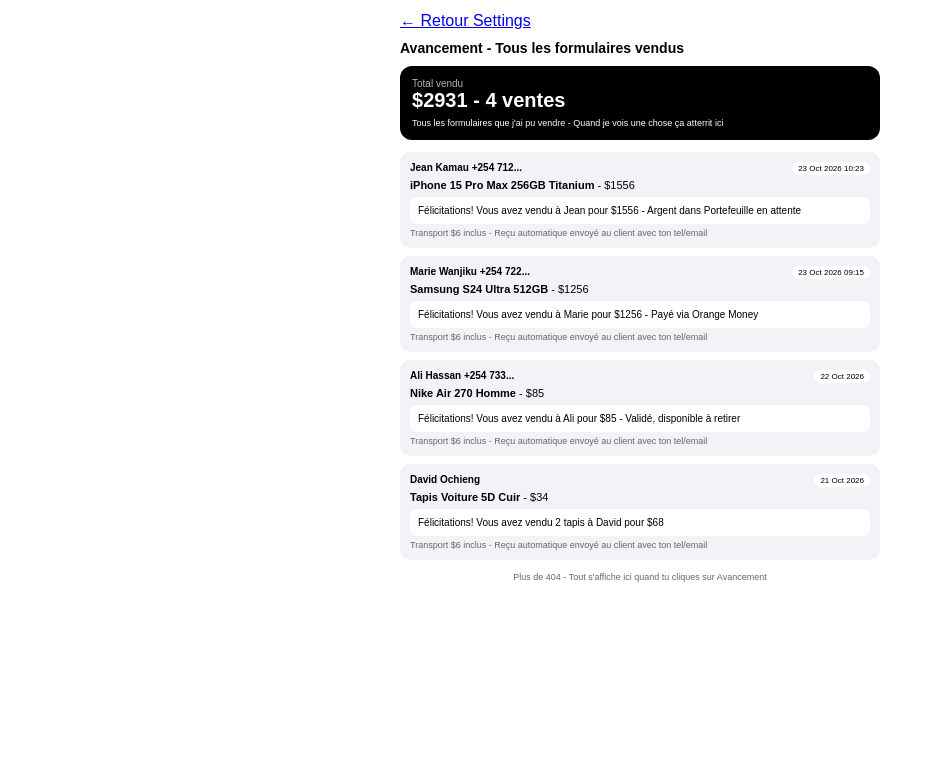
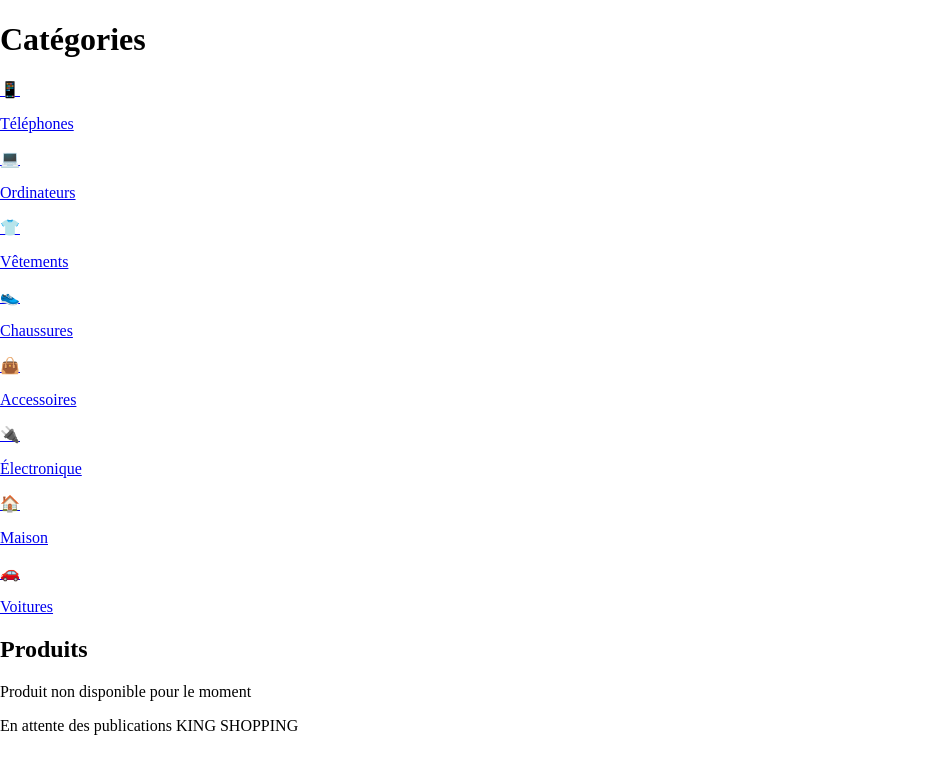
Before and after one commit to Shipping2026/nakatege-main, a Next.js app: page /avancement in a window 1280 px wide. Shown: the top 774 px of the page, without its empty margins (0-943 px from the left). Built offline with nearby package versions, Linux system fonts and the light colour scheme.

Commit message:
vider categories

```diff
--- a/app/avancement/page.tsx
+++ b/app/avancement/page.tsx
@@ -1,31 +1,54 @@
 "use client"
+
 import Link from "next/link"
-export default function Avancement(){
-  const ventes=[
-    {id:1, date:"23 Oct 2026 10:23", client:"Jean Kamau +254 712...", produit:"iPhone 15 Pro Max 256GB Titanium", montant:1556, transport:6, statut:"Félicitations! Vous avez vendu à Jean pour $1556 - Argent dans Portefeuille en attente"},
-    {id:2, date:"23 Oct 2026 09:15", client:"Marie Wanjiku +254 722...", produit:"Samsung S24 Ultra 512GB", montant:1256, transport:6, statut:"Félicitations! Vous avez vendu à Marie pour $1256 - Payé via Orange Money"},
-    {id:3, date:"22 Oct 2026", client:"Ali Hassan +254 733...", produit:"Nike Air 270 Homme", montant:85, transport:6, statut:"Félicitations! Vous avez vendu à Ali pour $85 - Validé, disponible à retirer"},
-    {id:4, date:"21 Oct 2026", client:"David Ochieng", produit:"Tapis Voiture 5D Cuir", montant:34, transport:6, statut:"Félicitations! Vous avez vendu 2 tapis à David pour $68"},
-  ]
-  const totalVendu = ventes.reduce((s,v)=>s+v.montant,0)
+
+const categories = [
+  { id: 1, name: "Téléphones", image: "📱" },
+  { id: 2, name: "Ordinateurs", image: "💻" },
+  { id: 3, name: "Vêtements", image: "👕" },
+  { id: 4, name: "Chaussures", image: "👟" },
+  { id: 5, name: "Accessoires", image: "👜" },
+  { id: 6, name: "Électronique", image: "🔌" },
+  { id: 7, name: "Maison", image: "🏠" },
+  { id: 8, name: "Voitures", image: "🚗" },
+]
+
+const produits: any[] = [] // VIDE
+
+export default function CategoriesPage() {
   return (
-    <div style={{maxWidth:480,margin:"0 auto",padding:12,fontFamily:"sans-serif",background:"#fff",minHeight:"100vh",paddingBottom:70}}>
-      <Link href="/parametres">← Retour Settings</Link>
-      <h1 style={{fontWeight:900,marginTop:10,fontSize:14}}>Avancement - Tous les formulaires vendus</h1>
-      <div style={{background:"#000",color:"#fff",borderRadius:12,padding:12,marginTop:10}}>
-        <div style={{fontSize:10,opacity:0.7}}>Total vendu</div>
-        <div style={{fontSize:20,fontWeight:900}}>${totalVendu} - {ventes.length} ventes</div>
-        <div style={{fontSize:9,marginTop:6}}>Tous les formulaires que j'ai pu vendre - Quand je vois une chose ça atterrit ici</div>
+    <div className="p-4 pb-20">
+      <h1 className="text-xl font-bold mb-4">Catégories</h1>
+
+      {/* LISTE CATEGORIES VERTICALE AVEC PHOTO A COTE */}
+      <div className="flex flex-col gap-3 mb-8">
+        {categories.map((cat) => (
+          <Link key={cat.id} href={`/categories/${cat.id}`}>
+            <div className="flex items-center gap-4 p-3 bg-white rounded-xl shadow-sm border">
+              <div className="w-14 h-14 bg-gray-100 rounded-lg flex items-center justify-center text-2xl">
+                {cat.image}
+              </div>
+              <p className="font-semibold">{cat.name}</p>
+            </div>
+          </Link>
+        ))}
       </div>
-      <div style={{marginTop:12}}>
-        {ventes.map(v=><div key={v.id} style={{background:"#f2f2f7",padding:10,borderRadius:10,marginTop:8}}>
-          <div style={{display:"flex",justifyContent:"space-between"}}><b style={{fontSize:10}}>{v.client}</b><span style={{fontSize:8,background:"#fff",padding:"2px 6px",borderRadius:10}}>{v.date}</span></div>
-          <div style={{fontSize:11,marginTop:4}}><b>{v.produit}</b> - ${v.montant}</div>
-          <div style={{fontSize:10,marginTop:6,background:"#fff",padding:8,borderRadius:8}}>{v.statut}</div>
-          <div style={{fontSize:9,marginTop:4,color:"#666"}}>Transport ${v.transport} inclus - Reçu automatique envoyé au client avec ton tel/email</div>
-        </div>)}
-      </div>
-      <div style={{fontSize:9,marginTop:12,textAlign:"center",color:"#666"}}>Plus de 404 - Tout s'affiche ici quand tu cliques sur Avancement</div>
+
+      <h2 className="text-lg font-bold mb-3">Produits</h2>
+
+      {/* PRODUITS VIDES */}
+      {produits.length === 0 ? (
+        <div className="flex flex-col items-center justify-center py-16 text-center border rounded-xl bg-gray-50">
+          <p className="font-bold">Produit non disponible pour le moment</p>
+          <p className="text-sm text-gray-500 mt-1">En attente des publications KING SHOPPING</p>
+        </div>
+      ) : (
+        <div className="grid grid-cols-2 gap-3">
+          {produits.map((p) => (
+            <div key={p.id}>{p.name}</div>
+          ))}
+        </div>
+      )}
     </div>
   )
 }
```
